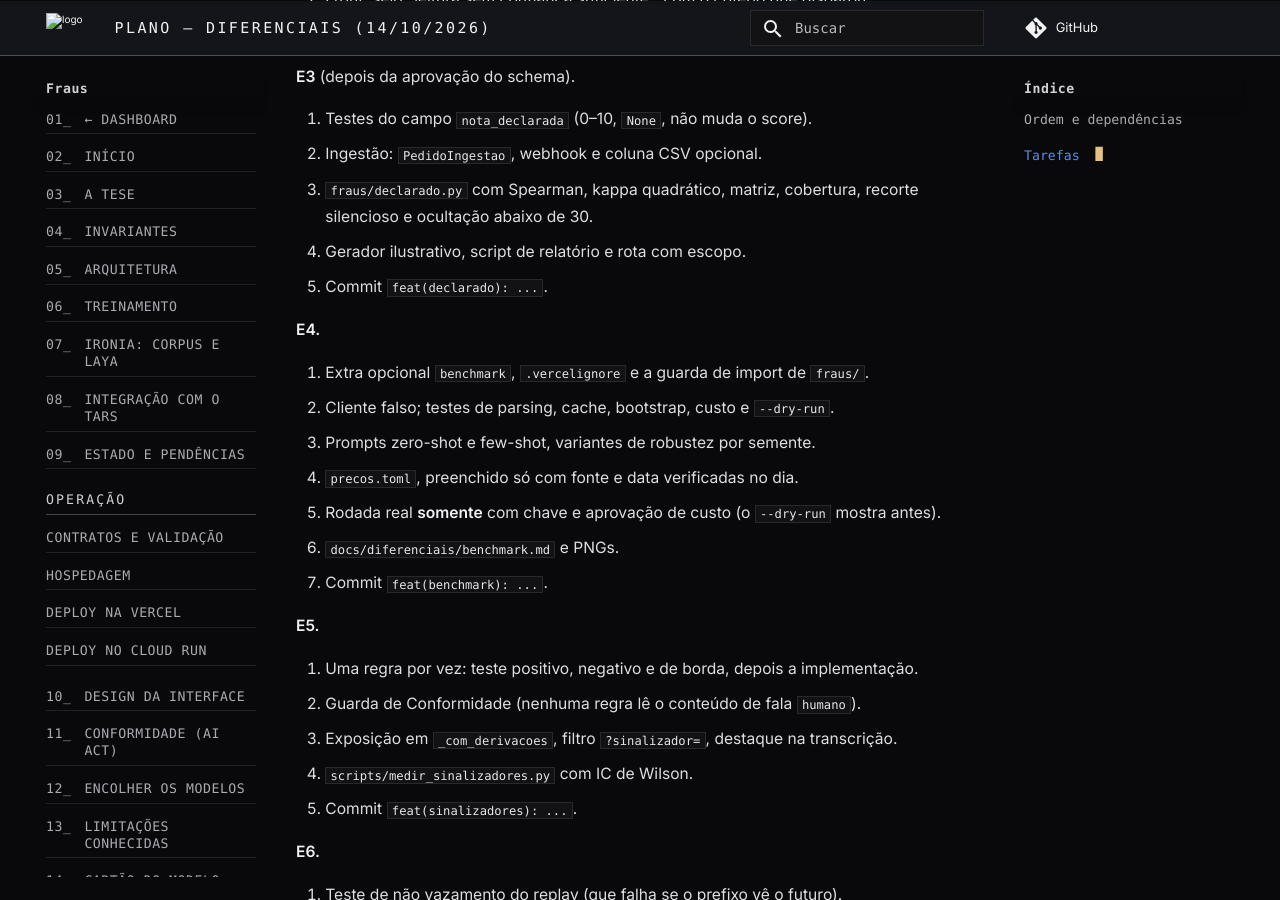
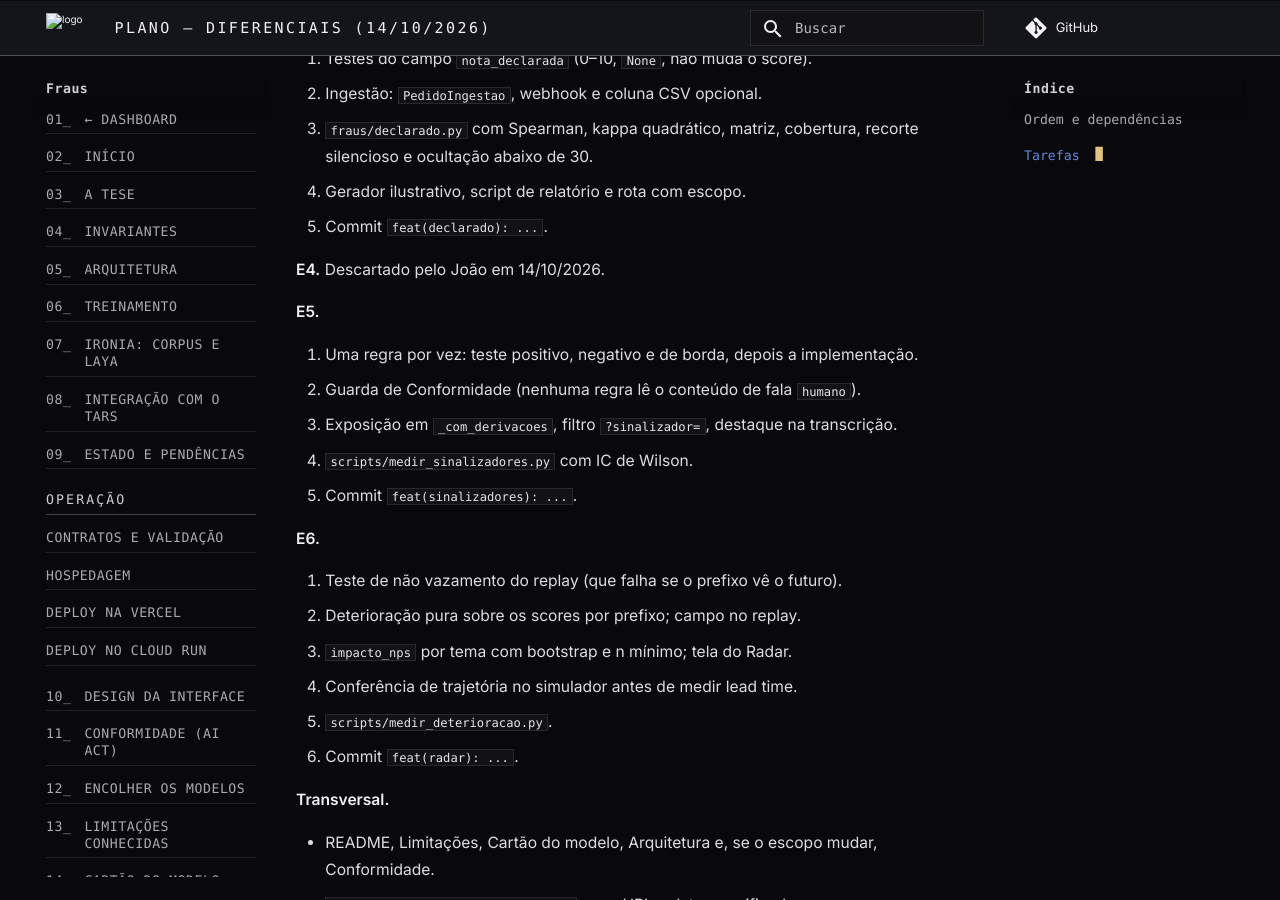
Before and after one commit to Joao-Tavares0312/Fraus, an MkDocs documentation site: the page built from docs/superpowers/plans/2026-10-14-diferenciais.md, in a window 1280 px wide and 900 px high, scrolled down 2480 px. Built offline with MkDocs 1.6.1 and Material for MkDocs 9.7.7, drawn with Linux system fonts in a browser that asks for light colours; some web fonts are replaced; comment, search, counter and statistics services are not loaded; some of the changed text lies outside the part shown.

Commit message:
docs(superpowers): descarta o E4 (benchmark x LLM)
Decisao do Joao em 14/10/2026, antes de qualquer codigo. O spec fica como
alternativa recusada; plano e visao geral deixam de depender de chave,
provedor e precos. Sem o E4, nenhum documento compara o Fraus com LLM
em numero.

Co-Authored-By: Neuro <neuro.chan.dev@gmail.com>

```diff
--- a/docs/superpowers/plans/2026-10-14-diferenciais.md
+++ b/docs/superpowers/plans/2026-10-14-diferenciais.md
@@ -19,17 +19,16 @@
 | E1 | por que esta nota + drivers | — | código e testes sim (fusor sintético); exemplos reais não |
 | E2 | calibração + conformal + abstenção | pesos + download B2W | código e testes sim; **medição não** |
 | E3 | declarado × inferido | **aprovação de schema** | sim (sintético ilustrativo) |
-| E4 | benchmark × LLM | chave, provedor, `precos.toml`; pesos | harness e testes sim (cliente falso); resultado não |
+| ~~E4~~ | benchmark × LLM | **descartado em 14/10/2026** | — |
 | E5 | sinalizadores | fonte da amostra anotada | sim |
 | E6 | tema × impacto + deterioração | — | código sim; medição do replay exige pesos |
 
-Corte se faltar tempo: **E1–E4**. Paralelizável com subagentes, cada um no seu
+Corte se faltar tempo: **E1–E3** (o E4 foi descartado). Paralelizável com subagentes, cada um no seu
 worktree, porque os arquivos são disjuntos:
 
 - **E1** em `fraus/fusor.py` e `fraus/explicacao.py`;
 - **E2** em `fraus/conformal.py` e `scripts/`;
 - **E5** em `fraus/sinalizadores.py`;
-- **E4** em `scripts/benchmark/`.
 
 O ponto de conflito é `_com_derivacoes` em `fraus/api/rotas/conversas.py`
 (E2 e E5). Esse ponto é integrado em série.
@@ -77,17 +76,7 @@ O ponto de conflito é `_com_derivacoes` em `fraus/api/rotas/conversas.py`
 4. Gerador ilustrativo, script de relatório e rota com escopo.
 5. Commit `feat(declarado): ...`.
 
-**E4.**
-
-1. Extra opcional `benchmark`, `.vercelignore` e a guarda de import de
-   `fraus/`.
-2. Cliente falso; testes de parsing, cache, bootstrap, custo e `--dry-run`.
-3. Prompts zero-shot e few-shot, variantes de robustez por semente.
-4. `precos.toml`, preenchido só com fonte e data verificadas no dia.
-5. Rodada real **somente** com chave e aprovação de custo (o `--dry-run`
-   mostra antes).
-6. `docs/diferenciais/benchmark.md` e PNGs.
-7. Commit `feat(benchmark): ...`.
+**E4.** Descartado pelo João em 14/10/2026.
 
 **E5.**
 
```
Also changed, not shown: docs/superpowers/README.md (+1 -1 lines), docs/superpowers/specs/2026-10-14-diferenciais-visao-geral.md (+4 -5 lines), docs/superpowers/specs/2026-10-14-e4-benchmark-llm-design.md (+5 -2 lines).
